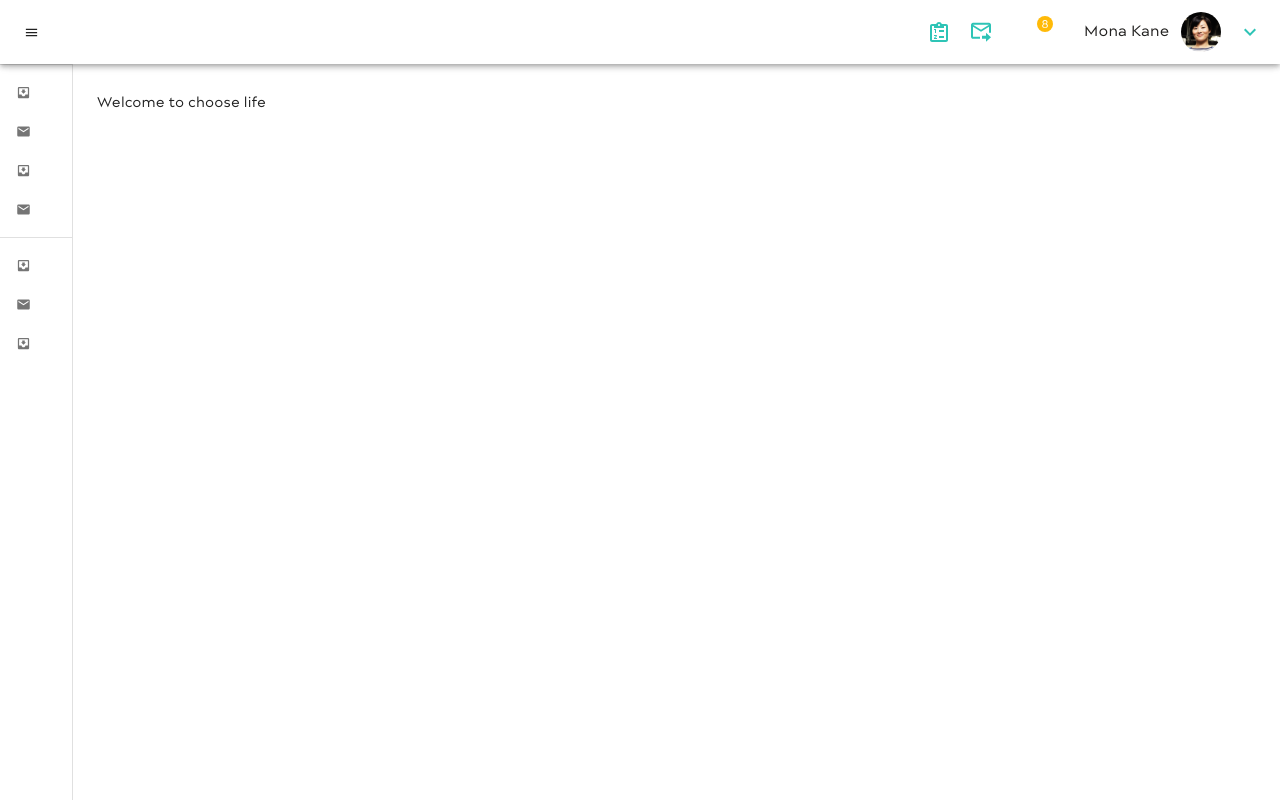
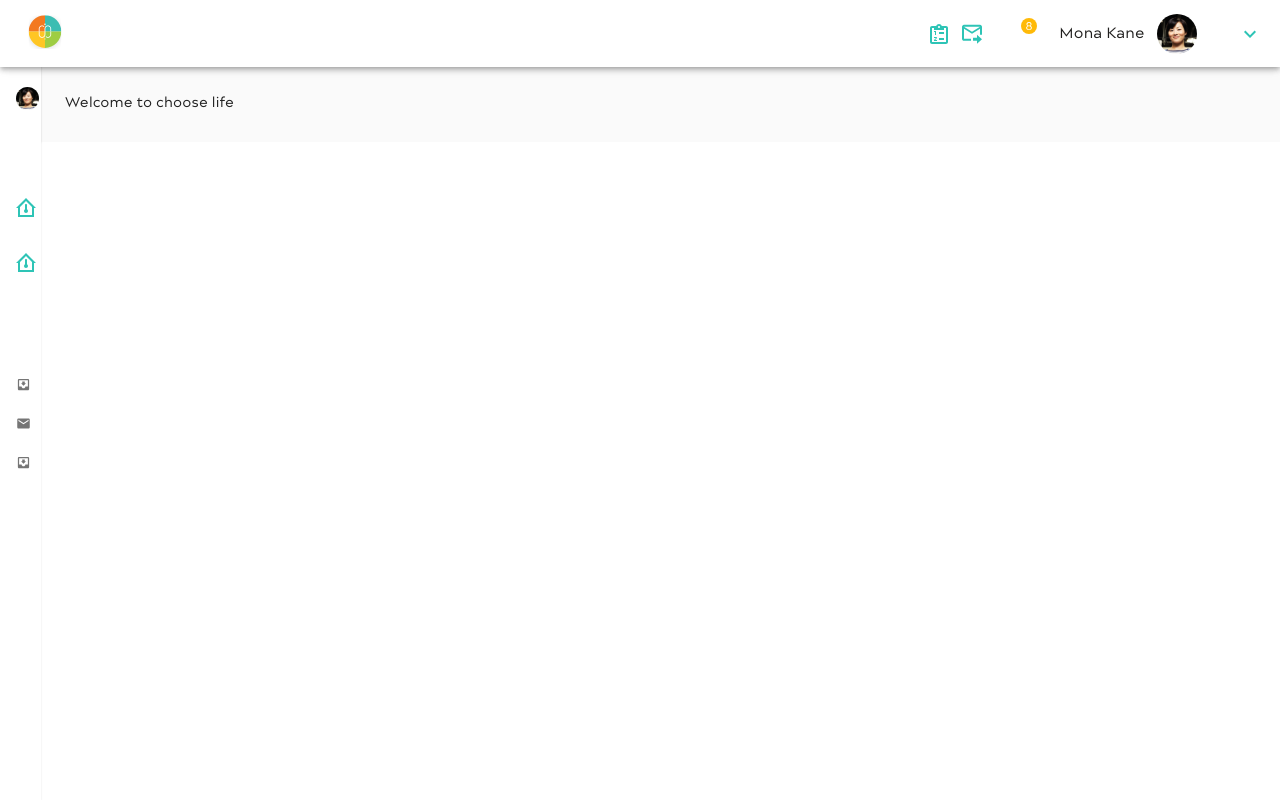
Before and after one commit to Kaeyz/react-app, a React (Create React App) app: page /dashboard_home in a window 1280 px wide. Built offline with nearby package versions, Linux system fonts and the light colour scheme; no server answers.

Commit message:
ADD: editing side bar

```diff
--- a/src/components/layouts/dashboardLayout/DashboardLayout.js
+++ b/src/components/layouts/dashboardLayout/DashboardLayout.js
@@ -8,16 +8,19 @@ import List from "@material-ui/core/List";
 import CssBaseline from "@material-ui/core/CssBaseline";
 import Divider from "@material-ui/core/Divider";
 import IconButton from "@material-ui/core/IconButton";
-import MenuIcon from "@material-ui/icons/Menu";
-import ChevronLeftIcon from "@material-ui/icons/ChevronLeft";
-import ChevronRightIcon from "@material-ui/icons/ChevronRight";
+import DpDropdown from "./DpDropdown";
 import ListItem from "@material-ui/core/ListItem";
 import ListItemIcon from "@material-ui/core/ListItemIcon";
 import ListItemText from "@material-ui/core/ListItemText";
 import InboxIcon from "@material-ui/icons/MoveToInbox";
 import MailIcon from "@material-ui/icons/Mail";
-// import DashboardHome from '../../../views/dashboard/DashboardHome'
+import toggle from "../../../assets/Frame.svg";
 import HeaderDashboard from "./HeaderDashboard";
+import dp from "../../../assets/dp.svg";
+import dashboardIsActiveIcon from "../../../assets/dashboardIsActiveIcon.svg";
+import assessmentIcon from "../../../assets/dashboardIsActiveIcon.svg";
+import { Box } from "@material-ui/core";
+import styled from "styled-components";
 
 const drawerWidth = 240;
 
@@ -57,6 +60,8 @@ const useStyles = makeStyles((theme) => ({
       easing: theme.transitions.easing.sharp,
       duration: theme.transitions.duration.enteringScreen,
     }),
+    boxShadow: "0px 1px 2px rgba(0, 0, 0, 0.1)",
+    border: "none",
   },
   drawerClose: {
     transition: theme.transitions.create("width", {
@@ -64,15 +69,17 @@ const useStyles = makeStyles((theme) => ({
       duration: theme.transitions.duration.leavingScreen,
     }),
     overflowX: "hidden",
-    width: theme.spacing(7) + 1,
+    width: theme.spacing(3) + 1,
     [theme.breakpoints.up("sm")]: {
-      width: theme.spacing(9) + 1,
+      width: theme.spacing(5) + 1,
     },
+    boxShadow: "0px 1px 2px rgba(0, 0, 0, 0.1)",
+    border: "none",
   },
   toolbar: {
     display: "flex",
     alignItems: "center",
-    justifyContent: "flex-end",
+    justifyContent: "flex-start",
     padding: theme.spacing(0, 1),
     // necessary for content to be below app bar
     ...theme.mixins.toolbar,
@@ -83,6 +90,26 @@ const useStyles = makeStyles((theme) => ({
   },
 }));
 
+function ListItemLink(props) {
+  return <ListItem button component="a" {...props} />;
+}
+
+const Wrapper = styled.div`
+  .dp {
+    img {
+      margin-right: 1.2rem;
+      // width: 23px;
+    }
+  }
+  .sub-head {
+    margin-top: 3.5rem;
+    padding-left: 4.6rem;
+    font-size: 1.1rem;
+    line-height: 2.4rem;
+    color: ${(props) => props.theme.color.text_01};
+    font-weight: bold;
+  }
+`;
 export default function DashboardLayout({ children }) {
   const classes = useStyles();
   const theme = useTheme();
@@ -97,10 +124,11 @@ export default function DashboardLayout({ children }) {
   };
 
   return (
+    <Wrapper>
       <div className={classes.root}>
         <CssBaseline />
         <AppBar
-	  color='#E5E5E5'
+          color="#E5E5E5"
           position="fixed"
           className={clsx(classes.appBar, {
             [classes.appBarShift]: open,
@@ -116,9 +144,13 @@ export default function DashboardLayout({ children }) {
                 [classes.hide]: open,
               })}
             >
-            <MenuIcon />
+              <img
+                src={toggle}
+                alt="toogleIcon"
+                style={{ width: "4.2rem", height: "4.3rem" }}
+              />
             </IconButton>
-          <HeaderDashboard display="flex"/>
+            <HeaderDashboard display="flex" />
           </Toolbar>
         </AppBar>
         <Drawer
@@ -137,24 +169,62 @@ export default function DashboardLayout({ children }) {
           <div className={classes.toolbar}>
             <IconButton onClick={handleDrawerClose}>
               {theme.direction === "rtl" ? (
-              <ChevronRightIcon />
+                <img
+                  src={toggle}
+                  alt="toogleIcon"
+                  style={{ width: "4.2rem", height: "4.3rem" }}
+                />
               ) : (
-              <ChevronLeftIcon />
+                <img
+                  src={toggle}
+                  alt="toogleIcon"
+                  style={{ width: "4.2rem", height: "4.3rem" }}
+                />
               )}
             </IconButton>
           </div>
-        <Divider />
+          {/* <br /> */}
+
           <List>
-          {["Inbox", "Starred", "Send email", "Drafts"].map((text, index) => (
-            <ListItem button key={text}>
+            <ListItem button>
+              <Box
+                display="flex"
+                width="100%"
+                justifyContent="space-between"
+                alignItems="center"
+              >
                 <ListItemIcon>
-                {index % 2 === 0 ? <InboxIcon /> : <MailIcon />}
+                  <div className="dp flex">
+                    {" "}
+                    <img src={dp} alt="dp" style={{ width: "2.3rem" }} />
+                    <p>Mona Kane</p>
+                  </div>{" "}
                 </ListItemIcon>
-              <ListItemText primary={text} />
+                <DpDropdown />
+              </Box>
             </ListItem>
-          ))}
+            <p className="sub-head">EMPLOYEE</p>
+            <ListItem button>
+              <ListItemIcon style={{ marginRight: "-20px" }}>
+                <img src={dashboardIsActiveIcon} alt="dashboardIsActiveIcon" />
+              </ListItemIcon>
+              <ListItemLink href="/dashboard_home">
+  <ListItemText primary="Dashboard" style={{ color: "#2EC4B6" }}/>
+</ListItemLink>
+            </ListItem>
+
+            <ListItem button>
+              <ListItemIcon style={{ marginRight: "-20px" }}>
+                <img src={assessmentIcon} alt="assessmentIcon" />
+              </ListItemIcon>
+              <ListItemLink href="/dashboard_assessment">
+  <ListItemText primary="Assessment" style={{ color: "#2EC4B6" }}/>
+</ListItemLink>
+            </ListItem>
           </List>
-        <Divider />
+
+          <p className="sub-head">OTHER</p>
+
           <List>
             {["All mail", "Trash", "Spam"].map((text, index) => (
               <ListItem button key={text}>
@@ -169,5 +239,6 @@ export default function DashboardLayout({ children }) {
 
         {children}
       </div>
+    </Wrapper>
   );
 }
--- /dev/null
+++ b/src/components/layouts/dashboardLayout/DpDropdown.js
@@ -0,0 +1,66 @@
+import React from 'react';
+//import PropTypes from 'prop-types';
+import arrowDown from "../../../assets/arrow-down.svg";
+import MenuItem from "@material-ui/core/MenuItem";
+import Menu from "@material-ui/core/Menu";
+import styled from "styled-components";
+
+const Wrapper = styled.div`
+
+display:flex;
+.flex {
+    display: flex;
+    align-items: center;
+  }
+
+`
+function DpDropdown() {
+	const handleMenu = (event) => {
+		setAnchorEl(event.currentTarget);
+	  };
+	  const handleClose = () => {
+		setAnchorEl(null);
+	  };
+
+	  const [anchorEl, setAnchorEl] = React.useState(null);
+	  const open = Boolean(anchorEl);
+	return (
+		<Wrapper>
+
+	  <div>
+		<img
+		  src={arrowDown}
+		  alt="arrow-down"
+		  aria-label="account of current user"
+		  aria-controls="menu-appbar"
+		  aria-haspopup="true"
+		  onClick={handleMenu}
+		  style={{cursor:"pointer"}}
+		/>
+		<Menu
+		  id="menu-appbar"
+		  anchorEl={anchorEl}
+		  anchorOrigin={{
+			vertical: "top",
+			horizontal: "right",
+		  }}
+		  keepMounted
+		  transformOrigin={{
+			vertical: "top",
+			horizontal: "right",
+		  }}
+		  open={open}
+		  onClose={handleClose}
+		>
+		  <MenuItem onClick={handleClose}>Profile</MenuItem>
+		  <MenuItem onClick={handleClose}>My account</MenuItem>
+		</Menu>
+	  </div>
+
+		</Wrapper>
+	);
+}
+
+//DpDropdown.propTypes = {};
+
+export default DpDropdown;
--- a/src/components/layouts/dashboardLayout/HeaderDashboard.js
+++ b/src/components/layouts/dashboardLayout/HeaderDashboard.js
@@ -3,12 +3,10 @@ import React from "react";
 import styled from "styled-components";
 import inboxIcon from "../../../assets/inboxIcon.svg";
 import notificationIcon from "../../../assets/Notifications.svg";
+import noteIcon from "../../../assets/noteIcon.svg";
+import DpDropdown from './DpDropdown'
 import dp from "../../../assets/dp.svg";
-import noteIcon from "../../../assets/noteIcon.svg";
-import arrowDown from "../../../assets/arrow-down.svg";
-import MenuItem from "@material-ui/core/MenuItem";
 
-import Menu from "@material-ui/core/Menu";
 
 
 const Wrapper = styled.div`
@@ -26,7 +24,12 @@ const Wrapper = styled.div`
 
     justify-content: space-between;
   }
+  .flex {
+    display: flex;
+    align-items: center;
+  }
   .dp {
+	  margin-right:2.1rem;
     p {
       font-size: 16px;
       line-height: 24px;
@@ -38,18 +41,11 @@ const Wrapper = styled.div`
       height: 40px;
     }
   }
+
 `;
 
 function HeaderDashboard() {
-  const handleMenu = (event) => {
-    setAnchorEl(event.currentTarget);
-  };
-  const handleClose = () => {
-    setAnchorEl(null);
-  };
 
-  const [anchorEl, setAnchorEl] = React.useState(null);
-  const open = Boolean(anchorEl);
 
   return (
     <Wrapper>
@@ -58,38 +54,10 @@ function HeaderDashboard() {
         <img src={inboxIcon} alt="inboxIcon" />
         <img src={notificationIcon} alt="notificationIcon" />
         <div className="dp flex">
-          {" "}
-          <p style={{}}>Mona Kane</p> <img src={dp} alt="dp" />
-        </div>
-        <div>
-          <img
-            src={arrowDown}
-            alt="arrow-down"
-            aria-label="account of current user"
-            aria-controls="menu-appbar"
-            aria-haspopup="true"
-			onClick={handleMenu}
-			style={{cursor:"pointer"}}
-          />
-          <Menu
-            id="menu-appbar"
-            anchorEl={anchorEl}
-            anchorOrigin={{
-              vertical: "top",
-              horizontal: "right",
-            }}
-            keepMounted
-            transformOrigin={{
-              vertical: "top",
-              horizontal: "right",
-            }}
-            open={open}
-            onClose={handleClose}
-          >
-            <MenuItem onClick={handleClose}>Profile</MenuItem>
-            <MenuItem onClick={handleClose}>My account</MenuItem>
-          </Menu>
-        </div>
+		{" "}
+		<p style={{}}>Mona Kane</p> <img src={dp} alt="dp" />
+	  </div>
+     <DpDropdown />
       </div>
     </Wrapper>
   );
--- a/src/routes/routes.js
+++ b/src/routes/routes.js
@@ -16,6 +16,7 @@ import BlogPost from '../views/blogParent/BlogPost';
 import BlogPostDetail from '../views/blogParent/BlogPostDetail';
 import Dashboard from '../views/Dashboard';
 import DashboardHome from '../views/dashboard/DashboardHome';
+import DashboardAssessment from '../views/dashboard/DashboardAssessment';
 
 
 
@@ -38,6 +39,7 @@ const Routes = () => (
 
 
 			<Route path="/dashboard_home" component={DashboardHome} />
+			<Route path="/dashboard_assessment" component={DashboardAssessment} />
 
 
 			{/* BLog route */}
--- a/src/views/dashboard/DashboardAssessment.js
+++ b/src/views/dashboard/DashboardAssessment.js
@@ -1,13 +1,37 @@
-import React from 'react';
-import DashboardLayout from '../../components/layouts/dashboardLayout/DashboardLayout';
+import React from "react";
+import DashboardLayout from "../../components/layouts/dashboardLayout/DashboardLayout";
+import { makeStyles } from "@material-ui/core/styles";
+// import Container from '../common/Container';
 
-const Dashboard = () => {
+const useStyles = makeStyles((theme) => ({
+  toolbar: {
+    display: "flex",
+    alignItems: "center",
+    justifyContent: "flex-end",
+    padding: theme.spacing(0, 1),
+    // necessary for content to be below app bar
+    ...theme.mixins.toolbar,
+  },
+  content: {
+    flexGrow: 1,
+    padding: theme.spacing(3),
+    background: "rgba(229,229,229,.2)",
+  },
+}));
 
-	return (
-		<DashboardLayout>
-			Assessment
-		</DashboardLayout>
-	);
+const DashboardAssessment = () => {
+  const classes = useStyles();
+
+  return (
+    <DashboardLayout>
+      {/* <Container> */}
+      <main className={classes.content}>
+        <div className={classes.toolbar} />
+        <p> Assessment</p>
+      </main>
+      {/* </Container> */}
+    </DashboardLayout>
+  );
 };
 
-export default Dashboard;
+export default DashboardAssessment;
--- a/src/views/dashboard/DashboardHome.js
+++ b/src/views/dashboard/DashboardHome.js
@@ -14,6 +14,7 @@ const useStyles = makeStyles((theme) => ({
   content: {
     flexGrow: 1,
     padding: theme.spacing(3),
+    background: "rgba(229,229,229,.2)"
   },
 }));
 
```
Also changed, not shown: src/components/layouts/dashboardLayout/SideBar.js (deleted, +0 -14 lines). Lines whose indentation alone changed are shown as unchanged.
